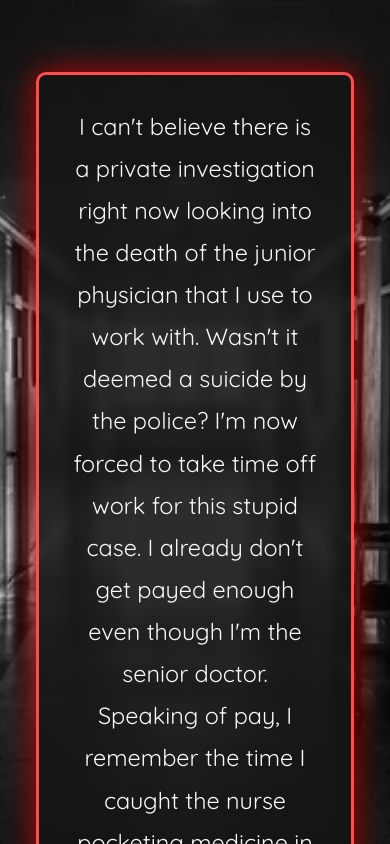
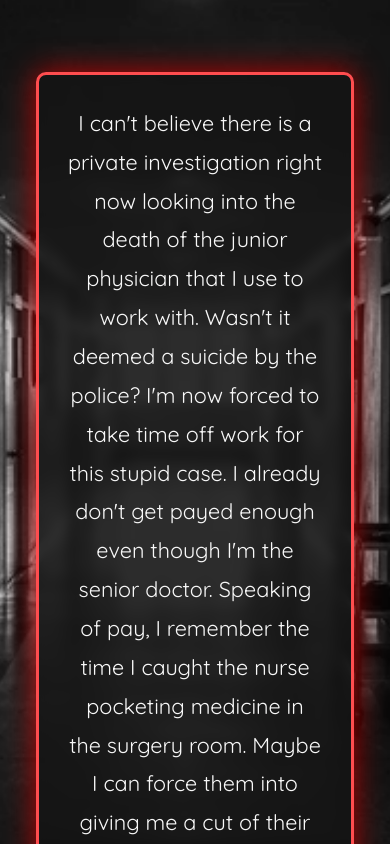
Before and after one commit to sukyoungyoun/NewArcade, a plain HTML site: page game.html in a window 390 px wide. Shown: the top 844 px of the page. Drawn offline with Linux system fonts and the light colour scheme.

Commit message:
Update game.html

```diff
--- a/game.html
+++ b/game.html
@@ -106,8 +106,8 @@ body::before {
   }
 
   #gameArea {
-    font-size: 1.3rem; /* ↑ Bigger paragraph text inside game area */
-    padding: 1.7rem;    /* ↑ Extra space for breathing room */
+    font-size: 1.2rem; /* ↑ Bigger paragraph text inside game area */
+    padding: 1.6rem;    /* ↑ Extra space for breathing room */
   }
 
   a {
```
